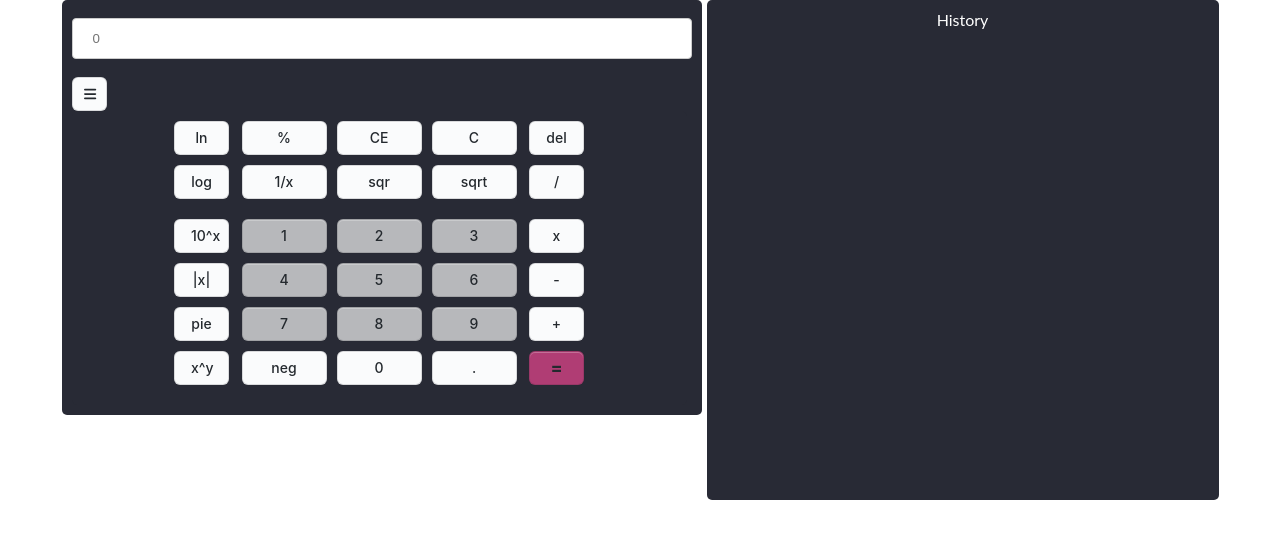
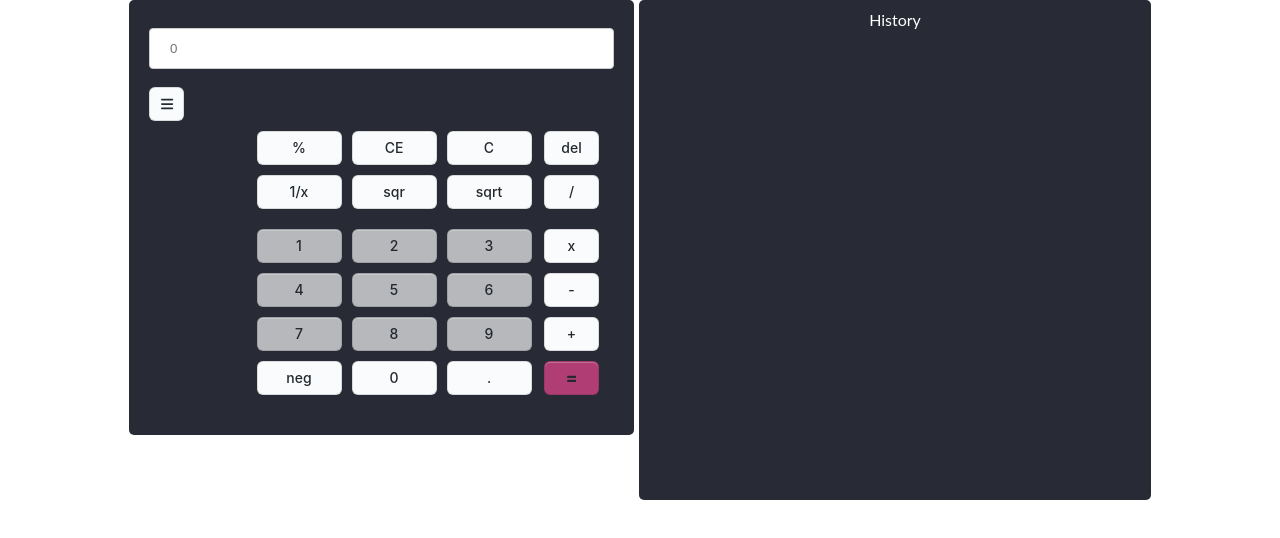
Before and after one commit to EnaBur/calc, a React (Create React App) app: page / in a window 1280 px wide. Shown: the top 538 px of the page. Built offline with nearby package versions, Linux system fonts and the light colour scheme.

Commit message:
fixed css

```diff
--- a/src/components/Additional.js
+++ /dev/null
@@ -1,16 +0,0 @@
-import React from 'react';
-
-const Additional = (additionalStatus) => {
-    return(
-        <div className={`additional ${additionalStatus ? 'show-additional' : ''}`}>
-                    <button>ln</button>
-                    <button id='addit-style'>log</button>
-                    <button>10^x</button>
-                    <button>|x|</button>
-                    <button>pie</button>
-                    <button>x^y</button>
-                </div>
-    )
-}
-
-export default Additional;
--- a/src/components/Digit.js
+++ b/src/components/Digit.js
@@ -1,15 +1,14 @@
 import React, { useState } from 'react';
-import Additional from './Additional';
 import { FontAwesomeIcon } from "@fortawesome/react-fontawesome";
 import { faBars } from '@fortawesome/free-solid-svg-icons';
 
 const Digit = ({ additionalStatus, setadditionalStatus }) => {
 
-    const hide = () => {
+    //const hide = () => {
         //setadditionalStatus(!additionalStatus);
-        let skriveni = document.getElementsByTagName('Additional');
+        //let skriveni = document.getElementsByTagName('Additional');
         //skriveni.style.visibility = 'hidden';
-    };
+    //};
 
     const [calculate, setCalc] = useState("");
     const [solution, setSolv] = useState("");
@@ -42,12 +41,19 @@ const Digit = ({ additionalStatus, setadditionalStatus }) => {
             <div className="inputField">
                 <input type="number" id="input" name="input" placeholder="0" ></input>
             </div>
-            {/*<button onClick={() => setadditionalStatus(!additionalStatus)} className="hamburger"></button>*/}
-            <button className='hamburger' onClick={hide()}><FontAwesomeIcon icon={faBars} /></button>
+
+            <button className='hamburger' onClick={() => setadditionalStatus(!additionalStatus)}><FontAwesomeIcon icon={faBars} /></button>
 
             <div className="keyboard">
 
-                <Additional/>
+            <div className={`additional ${additionalStatus ? 'show-additional' : ''}`}>
+                <button>ln</button>
+                <button id='addit-style'>log</button>
+                <button>10^x</button>
+                <button>|x|</button>
+                <button>pie</button>
+                <button>x^y</button>
+            </div>
 
                 <div className="numbers">
                     <button  onClick={() => calculation('%')}>%</button>
--- a/src/styles/_additional.scss
+++ /dev/null
@@ -1,16 +0,0 @@
-.additional {
-    transform: translateX(-100%);
-    transition: all 0.5s ease;
-    opacity: 0;
-}
-
-.show-additional {
-    display: flex;
-    flex-direction: column;
-    transform: translateX(0%);
-    opacity: 1;
-    button {
-        width: 55px;
-        margin-bottom: 10px;
-    }
-}
--- a/src/styles/_digit.scss
+++ b/src/styles/_digit.scss
@@ -14,15 +14,17 @@
 
 .calculator {
     width: 50%;
+    max-width: min-content;
     display: flex;
     background-color: rgb(40,42,53);
     justify-content: center;
     text-align: center;
-    padding: 10px;
+    padding: 20px;
     flex-direction: column;
     border-radius: 5px;
     margin-top: 0px;
     margin-right: 5px;
+
 }
 
 .numbers {
@@ -33,6 +35,7 @@
     max-height: 100%;
     //height: 200px;
     //flex-direction: column;
+
     button {
         margin: 0px 5px 10px 5px;
     }
@@ -69,6 +72,24 @@ input {
     border-radius: 4px;
     box-sizing: border-box;
 }
+
+.additional {
+    transform: translateX(-100%);
+    transition: all 0.5s ease;
+    opacity: 0;
+}
+
+.show-additional {
+    display: flex;
+    flex-direction: column;
+    transform: translateX(0%);
+    opacity: 1;
+    button {
+        width: 55px;
+        margin-bottom: 10px;
+    }
+}
+
 
 .fa-bars {
     margin-left: -5px;
--- a/src/styles/app.scss
+++ b/src/styles/app.scss
@@ -16,4 +16,3 @@ h3, h4 {
 @import "./calc";
 @import "./history";
 @import "./digit";
-@import "./additional";
```
